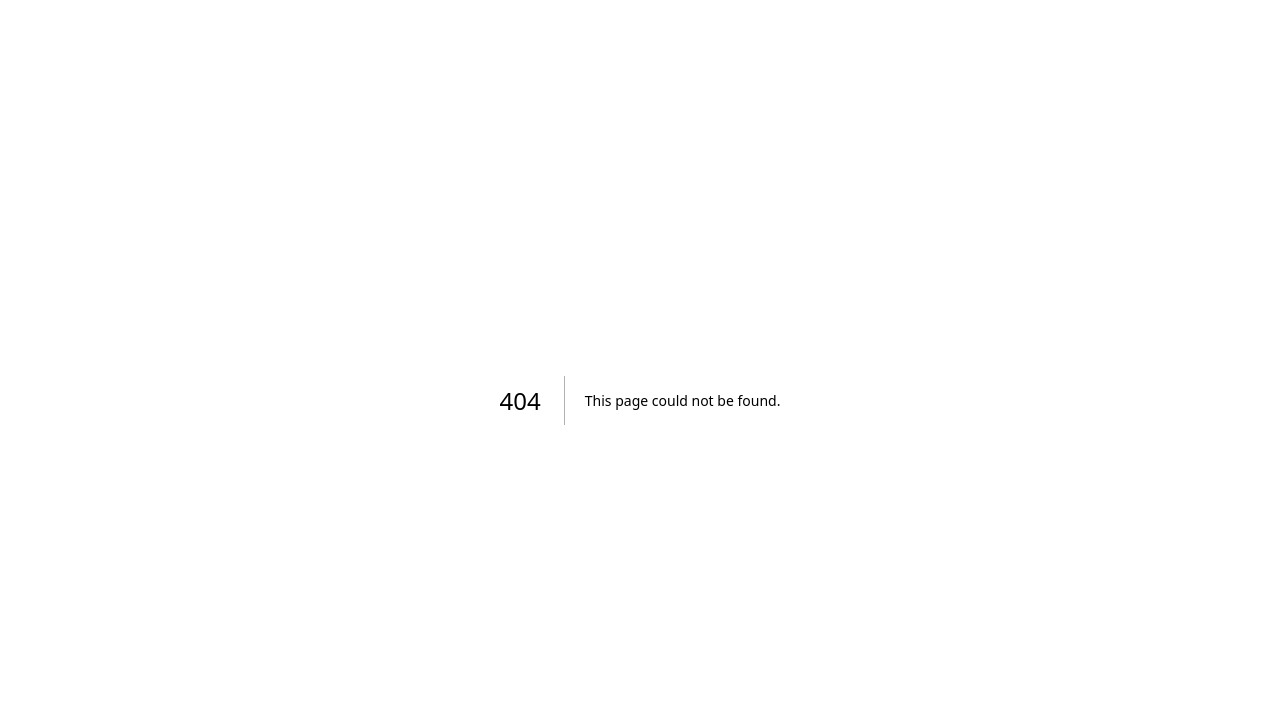
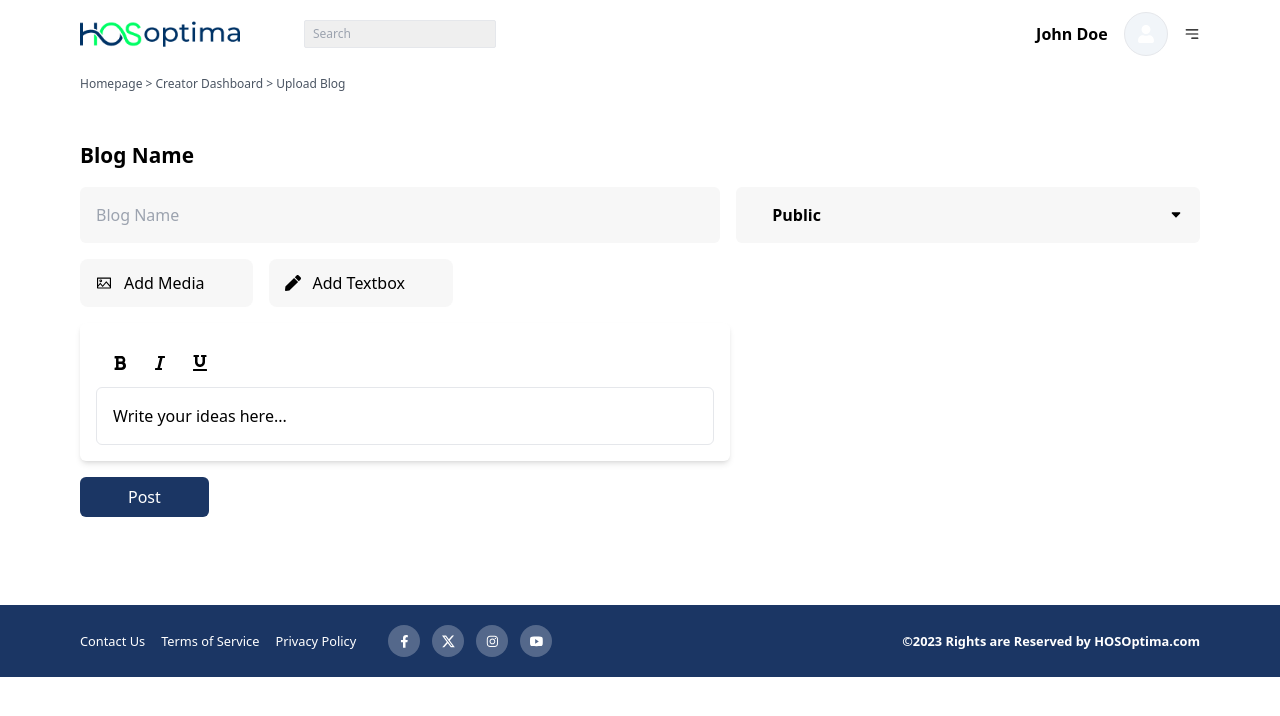
Before and after one commit to Haymoux/test-haybe, a Next.js app in the folder frontend/: page /admin/creator-dashboard/upload-blog in a window 1280 px wide. Before the commit this address had no page. Shown: the top 716 px of the page. Built offline with nearby package versions, Linux system fonts and the light colour scheme.

Commit message:
update on the project, addition of text editor into the upload blog page

```diff
--- a/frontend/app/admin/creator-dashboard/page.tsx
+++ b/frontend/app/admin/creator-dashboard/page.tsx
@@ -37,7 +37,7 @@ export default function CreatorDashboard() {
                         <h3 className="text-[0.97rem] font-bold">Upload E-book</h3>
                     </div>
                 </Link>
-                <Link href={`/admin/creator-dashboard`} className="flex items-center justify-center  h-full w-full bg-[#F7F7F7] shadow-sm">
+                <Link href={`/admin/creator-dashboard/upload-blog`} className="flex items-center justify-center  h-full w-full bg-[#F7F7F7] shadow-sm">
                     <div className="flex flex-col items-center gap-4">
                         <LuPenTool  className="text-5xl"/>
                         <h3 className="text-[0.97rem] font-bold">Write a Blog</h3>
--- /dev/null
+++ b/frontend/app/admin/creator-dashboard/upload-blog/page.tsx
@@ -0,0 +1,49 @@
+import TextEditor from '@/helper/TextEditor'
+import React from 'react'
+import { AiOutlinePicture } from 'react-icons/ai'
+import { FaPen } from 'react-icons/fa'
+import { FiUpload } from 'react-icons/fi'
+import { TiArrowSortedDown } from 'react-icons/ti'
+
+export default function UploadBlog() {
+  return (
+    <div className=''>
+        <h5 className='text-xs mb-4 text-gray-600'>Homepage &gt; Creator Dashboard &gt; Upload Blog </h5>
+        <div className='py-8'>
+
+          <h2 className='font-bold text-[1.3rem]'>Blog Name</h2>
+
+          <div className="flex w-full py-4 justify-between gap-4">
+            <input type='text' placeholder='Blog Name' className='p-4 w-[58%] outline-none bg-[#f7f7f7] rounded-md' />
+            <button title='dropdown' className='p-4 bg-[#f7f7f7] w-[42%] rounded-md'>
+              <div className="flex pl-5 items-center justify-between">
+                <h3 className='font-semibold'>Public</h3>
+                <TiArrowSortedDown />
+              </div>
+            </button>
+          </div>
+
+            <div className="flex w-[46%] items-center gap-4 ">
+                <button className='flex items-center justify-center pr-12 pl-4 py-3 rounded-lg bg-[#f7f7f7] gap-3'>
+                    <AiOutlinePicture />
+                    <span>Add Media</span>
+                </button>
+                <button className='flex items-center justify-center pr-12 pl-4 py-3 rounded-lg bg-[#f7f7f7] gap-3'>
+                    <FaPen />
+                    <span>Add Textbox</span>
+                </button>
+            </div>
+
+          <div className="w-[58%] py-4">
+            {/* <h2 className='font-bold text-[1.3rem]'>Add Book Description</h2> */}
+            {/* <div className="py-4">
+              <textarea placeholder='Write your ideas here' className='p-4 w-full h-[40vh] outline-none bg-[#f7f7f7] rounded-md' />
+            </div> */}
+            <TextEditor />
+          </div>
+
+          <button title='upload Book' className='bg-[#1B3664] py-2 px-12 rounded-md text-white'>Post</button>
+        </div>
+    </div>
+  )
+}
--- /dev/null
+++ b/frontend/helper/TextEditor.tsx
@@ -0,0 +1,67 @@
+'use client';
+
+import React, { useRef, useState } from 'react';
+import { FaBold, FaItalic, FaUnderline } from 'react-icons/fa';
+
+const TextEditor: React.FC = () => {
+  const editorRef = useRef<HTMLDivElement>(null);
+  const [isContentEmpty, setIsContentEmpty] = useState(true);
+
+  // Function to apply text formatting
+  const applyFormat = (command: string) => {
+    document.execCommand(command, false, '');
+    editorRef.current?.focus(); // Keep focus on the editor after applying the command
+  };
+
+  // Handle input events to check if the editor is empty
+  const handleInput = () => {
+    if (editorRef.current) {
+      setIsContentEmpty(editorRef.current.textContent?.trim() === '');
+    }
+  };
+
+  return (
+    <div className="bg-white p-4 rounded-md shadow-md w-full max-w-xl mx-auto">
+      {/* Toolbar */}
+      <div className="flex gap-2 mb-2 bg-gray-100 p-2 rounded-md">
+        <button
+          title="Bold"
+          className="p-2 rounded-md hover:bg-gray-200 focus:outline-none"
+          onClick={() => applyFormat('bold')}
+        >
+          <FaBold />
+        </button>
+        <button
+          title="Italic"
+          className="p-2 rounded-md hover:bg-gray-200 focus:outline-none"
+          onClick={() => applyFormat('italic')}
+        >
+          <FaItalic />
+        </button>
+        <button
+          title="Underline"
+          className="p-2 rounded-md hover:bg-gray-200 focus:outline-none"
+          onClick={() => applyFormat('underline')}
+        >
+          <FaUnderline />
+        </button>
+      </div>
+
+      {/* Editor */}
+      <div
+        ref={editorRef}
+        contentEditable
+        className="w-full min-h-[150px] border border-gray-300 rounded-md p-4 bg-gray-50 focus:outline-none"
+        onInput={handleInput}
+      >
+        {isContentEmpty && (
+          <span className="text-gray-400 absolute pointer-events-none">
+            Write your ideas here...
+          </span>
+        )}
+      </div>
+    </div>
+  );
+};
+
+export default TextEditor;
--- a/frontend/package.json
+++ b/frontend/package.json
@@ -16,7 +16,8 @@
     "react": "^19.0.0",
     "react-apexcharts": "^1.7.0",
     "react-dom": "^19.0.0",
-    "react-icons": "^5.4.0"
+    "react-icons": "^5.4.0",
+    "react-quill": "^2.0.0"
   },
   "devDependencies": {
     "@types/node": "^20",
```
Also changed, not shown: frontend/helper/QuillEditor.tsx (added, +75 -0 lines), 1 other file (tests, documents, lock files or other folders).
